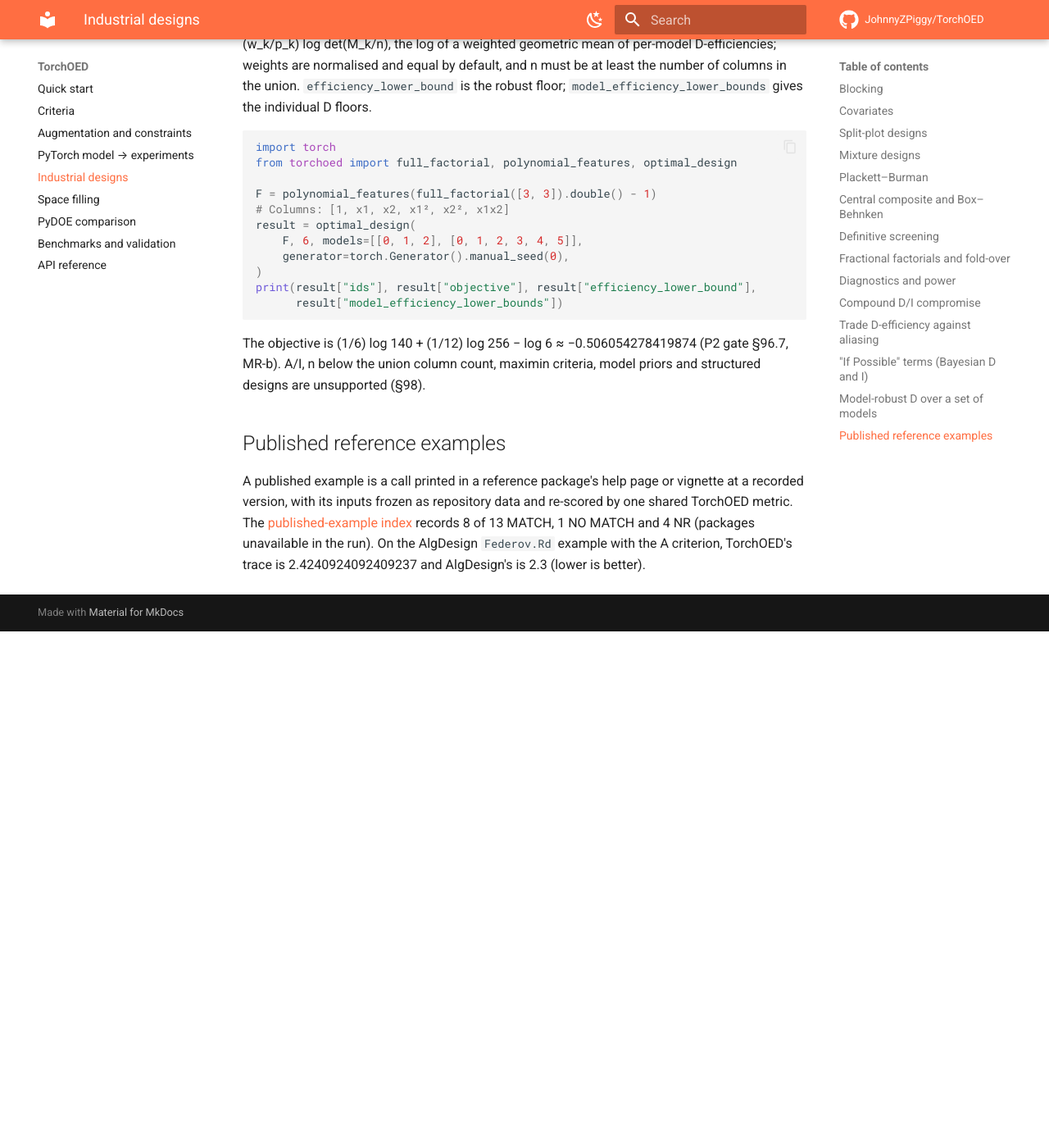
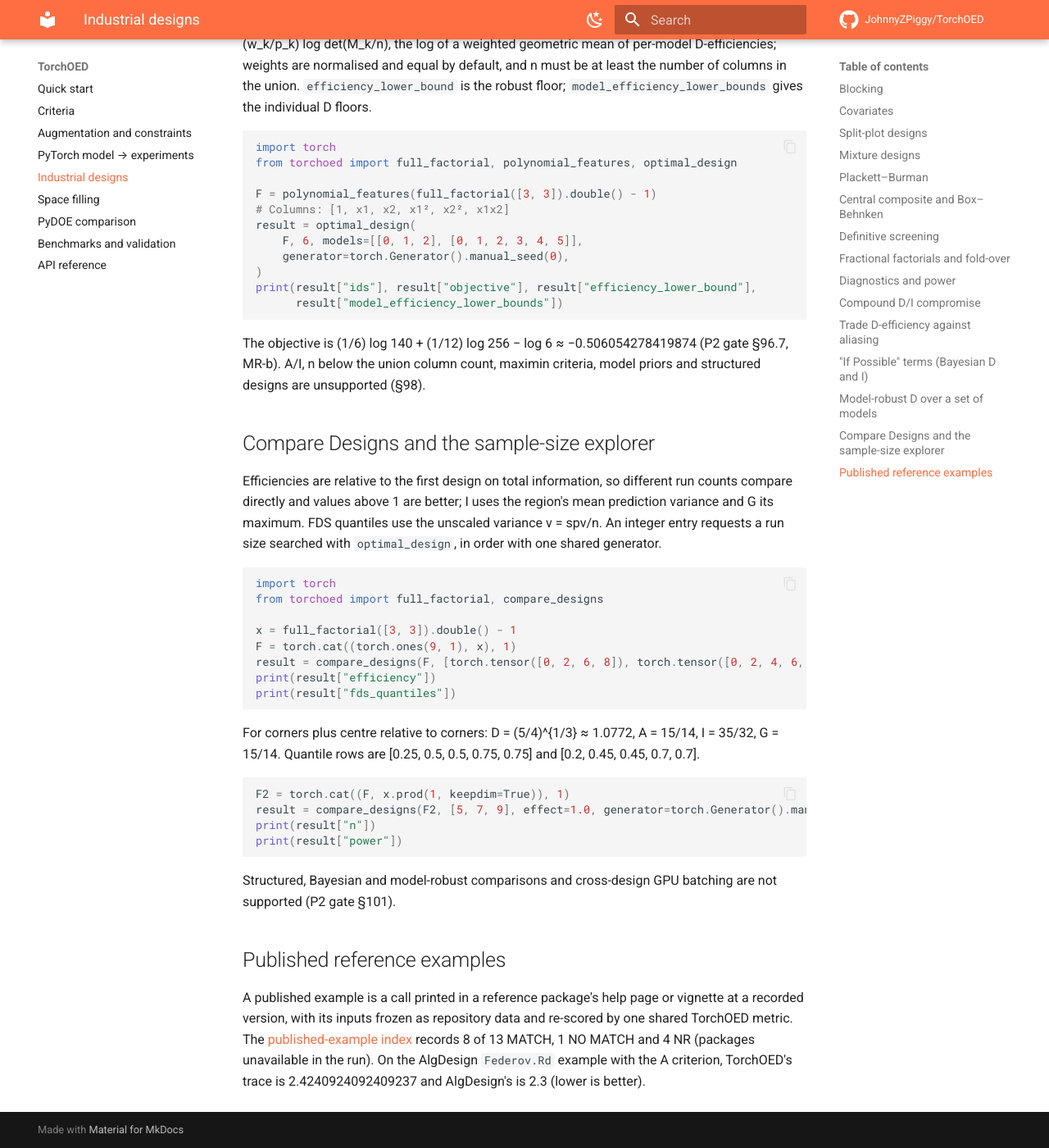
Before and after one commit to JohnnyZPiggy/TorchOED, an MkDocs documentation site: the page built from website/industrial.md, in a window 1280 px wide and 1400 px high, scrolled down 6652 px. Shown: the whole window at 82% size. Built offline with MkDocs 1.6.1 and Material for MkDocs 9.7.7, drawn with Linux system fonts in a browser that asks for light colours; comment, search, counter and statistics services are not loaded; before the commit the page ends 7422 px from its top, so only the background shows below that.

Commit message:
docs: Compare Designs guide and W14 matrix evidence (#455)
* docs: explain Compare Designs and the sample-size explorer

* docs: record B1 B2 external NR and B3 guide cells

````diff
--- a/website/industrial.md
+++ b/website/industrial.md
@@ -291,6 +291,32 @@ print(result["ids"], result["objective"], result["efficiency_lower_bound"],
 The objective is (1/6) log 140 + (1/12) log 256 − log 6 ≈ −0.506054278419874 (P2 gate §96.7, MR-b).
 A/I, n below the union column count, maximin criteria, model priors and structured designs are unsupported (§98).
 
+## Compare Designs and the sample-size explorer
+
+Efficiencies are relative to the first design on total information, so different run counts compare directly and values above 1 are better; I uses the region's mean prediction variance and G its maximum. FDS quantiles use the unscaled variance v = spv/n. An integer entry requests a run size searched with `optimal_design`, in order with one shared generator.
+
+```python
+import torch
+from torchoed import full_factorial, compare_designs
+
+x = full_factorial([3, 3]).double() - 1
+F = torch.cat((torch.ones(9, 1), x), 1)
+result = compare_designs(F, [torch.tensor([0, 2, 6, 8]), torch.tensor([0, 2, 4, 6, 8])])
+print(result["efficiency"])
+print(result["fds_quantiles"])
+```
+
+For corners plus centre relative to corners: D = (5/4)^{1/3} ≈ 1.0772, A = 15/14, I = 35/32, G = 15/14. Quantile rows are [0.25, 0.5, 0.5, 0.75, 0.75] and [0.2, 0.45, 0.45, 0.7, 0.7].
+
+```python
+F2 = torch.cat((F, x.prod(1, keepdim=True)), 1)
+result = compare_designs(F2, [5, 7, 9], effect=1.0, generator=torch.Generator().manual_seed(0))
+print(result["n"])
+print(result["power"])
+```
+
+Structured, Bayesian and model-robust comparisons and cross-design GPU batching are not supported (P2 gate §101).
+
 ## Published reference examples
 
 A published example is a call printed in a reference package's help page or vignette at a recorded version, with its inputs frozen as repository data and re-scored by one shared TorchOED metric.
````
Also changed, not shown: CHANGELOG.md (+2 -0 lines), docs/CAPABILITY_MATRIX.md (+5 -5 lines).
